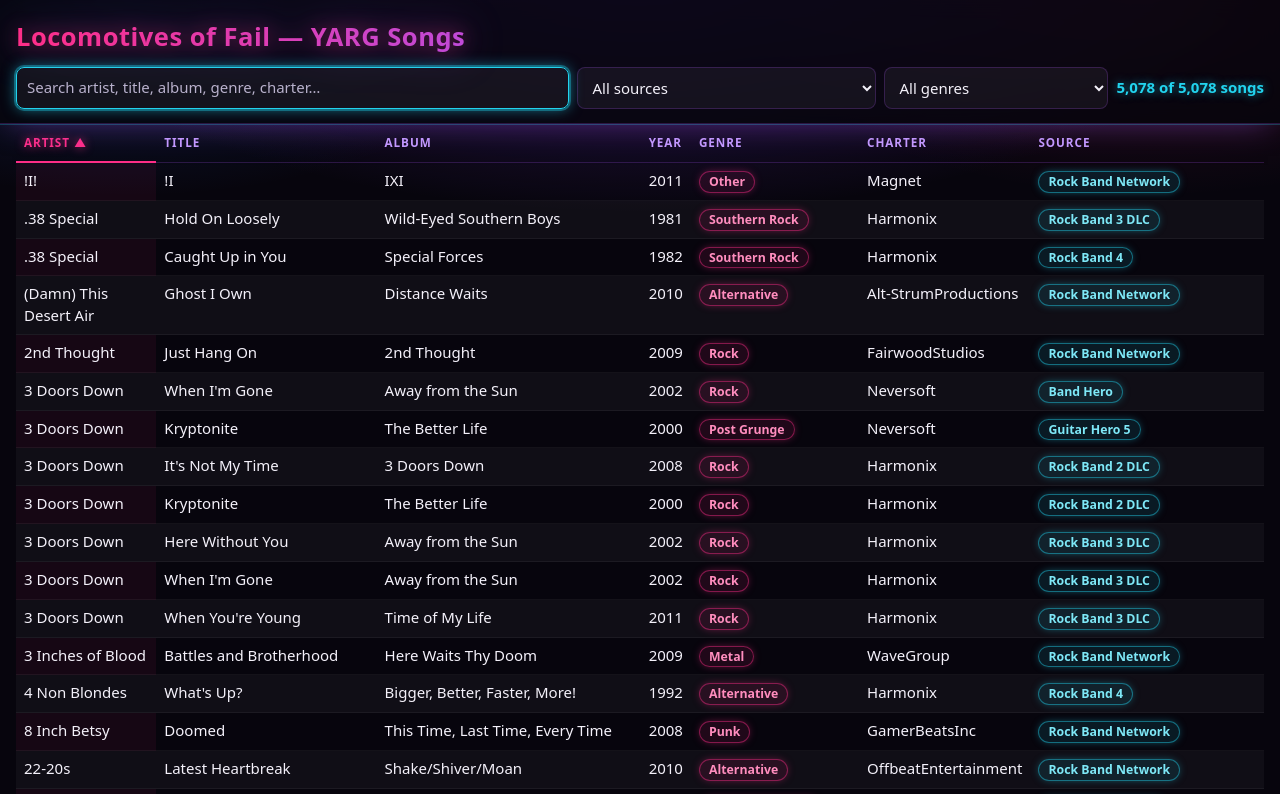
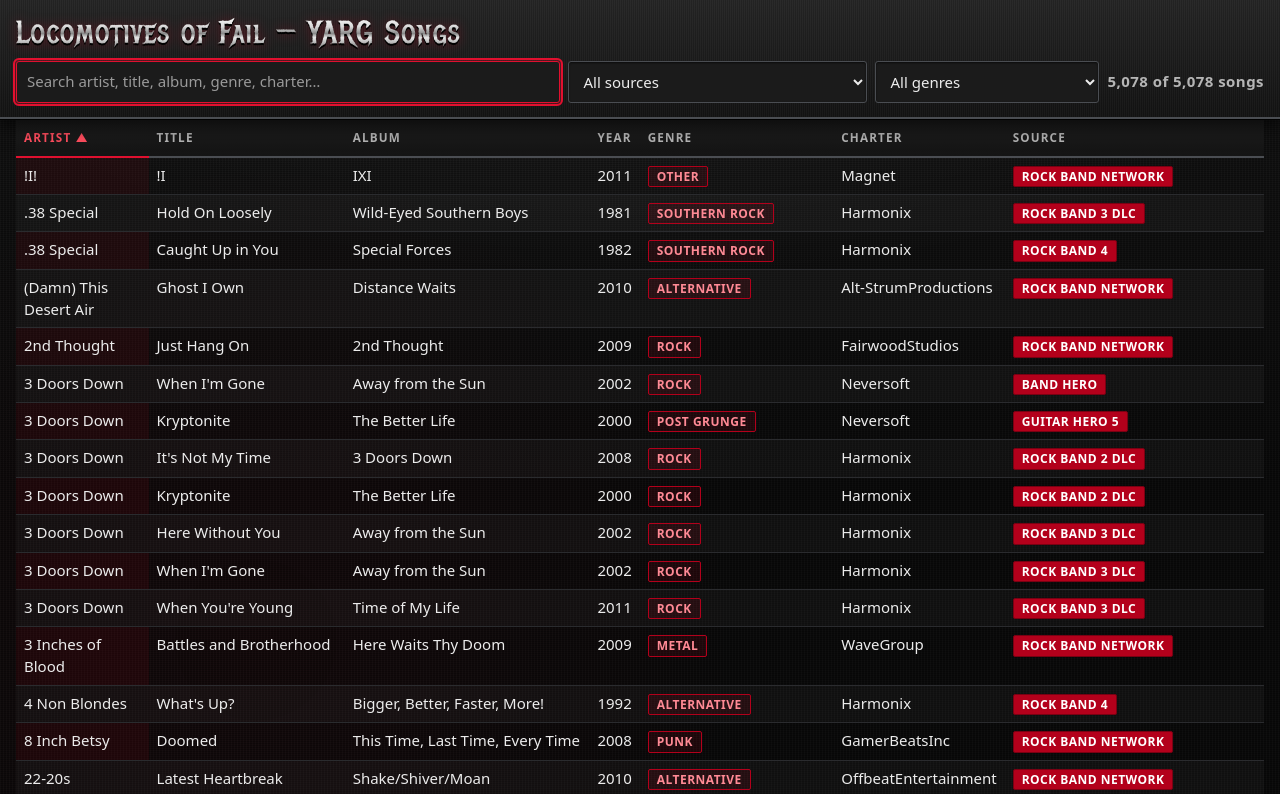
Before and after one commit to jstnlef/yarg-songs, a plain HTML site: page index.html in a window 1280 px wide. Shown: the top 794 px of the page. Drawn offline with Linux system fonts and the light colour scheme.

Commit message:
Classic metal restyle

```diff
--- a/index.html
+++ b/index.html
@@ -1,37 +1,47 @@
 <!doctype html><html lang="en"><head><meta charset="utf-8"><meta name="viewport" content="width=device-width,initial-scale=1">
-<title>Locomotives of Fail — YARG Songs</title><style>
-:root{--bg:#07050D;--fg:#F4F1FA;--mut:#B9B2CC;--pink:#FF2E88;--cyan:#22D3EE;--vio:#A855F7;--vio2:#C49BFF;--row:rgba(255,255,255,.035);--line:rgba(168,85,247,.22)}
+<title>Locomotives of Fail — YARG Songs</title><link rel="preconnect" href="https://fonts.googleapis.com"><link rel="preconnect" href="https://fonts.gstatic.com" crossorigin>
+<link href="https://fonts.googleapis.com/css2?family=Metal+Mania&display=swap" rel="stylesheet">
+<style>
+:root{--bg:#0A0A0A;--char:#161616;--fg:#ECECEC;--mut:#B5B5B5;--red:#B3001B;--red2:#E0102F;--redt:#FF4D5E;--steel:#4A4D52;--steel2:#6B6F75}
 *{box-sizing:border-box}html{background:var(--bg)}
-body{margin:0;min-height:100vh;color:var(--fg);font:15px/1.45 system-ui,-apple-system,sans-serif;
-background:radial-gradient(ellipse 70% 45% at 50% -5%,rgba(124,58,237,.38),transparent 70%),radial-gradient(ellipse 45% 35% at 10% 0%,rgba(37,99,235,.25),transparent 70%),radial-gradient(ellipse 45% 35% at 90% 0%,rgba(255,46,136,.16),transparent 70%),var(--bg);background-attachment:fixed}
-header{padding:18px 16px 14px;position:sticky;top:0;z-index:2;background:rgba(7,5,13,.82);backdrop-filter:blur(10px);-webkit-backdrop-filter:blur(10px);border-bottom:1px solid var(--line);box-shadow:0 1px 0 rgba(34,211,238,.25),0 8px 30px -12px rgba(168,85,247,.5)}
-h1{margin:0 0 12px;font-size:1.7em;font-weight:800;letter-spacing:.02em;background:linear-gradient(90deg,var(--pink),var(--vio) 50%,var(--cyan));-webkit-background-clip:text;background-clip:text;color:transparent;filter:drop-shadow(0 0 10px rgba(255,46,136,.45)) drop-shadow(0 0 22px rgba(168,85,247,.35))}
+body{margin:0;min-height:100vh;color:var(--fg);font:15px/1.45 system-ui,-apple-system,"Segoe UI",sans-serif;
+background:
+repeating-linear-gradient(90deg,rgba(255,255,255,.018) 0 1px,transparent 1px 3px),
+repeating-linear-gradient(0deg,rgba(0,0,0,.25) 0 1px,transparent 1px 2px),
+radial-gradient(ellipse 80% 50% at 50% 0%,rgba(255,255,255,.06),transparent 70%),
+radial-gradient(circle at 20% 80%,rgba(179,0,27,.06),transparent 40%),
+linear-gradient(180deg,#141414,#0A0A0A 60%);background-attachment:fixed}
+header{padding:16px 16px 14px;position:sticky;top:0;z-index:2;
+background:repeating-linear-gradient(90deg,rgba(255,255,255,.03) 0 1px,transparent 1px 2px),linear-gradient(180deg,#232323,#121212);
+border-bottom:2px solid var(--steel);box-shadow:0 1px 0 #000,0 6px 18px rgba(0,0,0,.7)}
+h1{margin:0 0 10px;font-family:"Metal Mania","UnifrakturCook",Impact,serif;font-weight:400;font-size:2.1em;letter-spacing:.03em;line-height:1.1;
+background:linear-gradient(180deg,#FFFFFF 0%,#D9D9D9 30%,#8A8A8A 50%,#E6E6E6 62%,#9A9A9A 85%,#F5F5F5 100%);-webkit-background-clip:text;background-clip:text;color:transparent;
+filter:drop-shadow(0 2px 0 #000) drop-shadow(0 0 6px rgba(179,0,27,.35))}
 h1 span{color:inherit}
 .ctl{display:flex;flex-wrap:wrap;gap:8px;align-items:center}
-input,select,button{background:rgba(255,255,255,.05);color:var(--fg);border:1px solid var(--line);border-radius:8px;padding:9px 10px;font:inherit;transition:box-shadow .15s,border-color .15s}
-select option{background:#140f1f}
-input{flex:1 1 240px}input::placeholder{color:var(--mut)}
-input:focus,select:focus,button:focus-visible{outline:none;border-color:var(--cyan);box-shadow:0 0 0 2px rgba(34,211,238,.35),0 0 14px rgba(34,211,238,.55)}
-#count{color:var(--cyan);font-weight:700;text-shadow:0 0 10px rgba(34,211,238,.6)}
-table{width:100%;border-collapse:separate;border-spacing:0}
-th{position:sticky;top:0;text-align:left;cursor:pointer;color:var(--vio2);padding:10px 8px;border-bottom:1px solid var(--line);user-select:none;white-space:nowrap;text-transform:uppercase;font-size:.78em;letter-spacing:.08em}
+input,select,button{background:#1B1B1B;color:var(--fg);border:1px solid var(--steel);border-radius:3px;padding:9px 10px;font:inherit;box-shadow:inset 0 1px 2px rgba(0,0,0,.6)}
+select option{background:#1B1B1B}
+input{flex:1 1 240px}input::placeholder{color:#9A9A9A}
+input:focus,select:focus,button:focus-visible{outline:2px solid var(--red2);outline-offset:1px;border-color:var(--red2);box-shadow:0 0 0 3px rgba(224,16,47,.25)}
+#count{color:var(--mut);font-weight:700;letter-spacing:.03em}
+table{width:100%;border-collapse:collapse}
+th{position:sticky;top:0;text-align:left;cursor:pointer;color:var(--mut);padding:10px 8px;border-bottom:2px solid var(--steel);user-select:none;white-space:nowrap;text-transform:uppercase;font-size:.78em;letter-spacing:.1em;background:linear-gradient(180deg,#1E1E1E,#141414)}
 th:hover{color:var(--fg)}
-th.s{color:var(--pink);text-shadow:0 0 10px rgba(255,46,136,.7);border-bottom:2px solid var(--pink)}
+th.s{color:var(--redt);border-bottom-color:var(--red2)}
 th.s::after{content:" ▲"}th.s.d::after{content:" ▼"}
-td{padding:7px 8px;border-bottom:1px solid rgba(255,255,255,.05);vertical-align:top}
-td.sc{background:rgba(255,46,136,.06)}
-tbody tr:nth-child(even) td{background-color:var(--row)}
-tbody tr{transition:box-shadow .15s,background .15s}
-tbody tr:hover td{background-color:rgba(168,85,247,.12)}
-tbody tr:hover{box-shadow:inset 3px 0 0 var(--cyan),0 0 18px -4px rgba(168,85,247,.6)}
+td{padding:7px 8px;border-bottom:1px solid #2A2B2E;vertical-align:top}
+td.sc{background:rgba(179,0,27,.10)}
+tbody tr:nth-child(even) td{background-color:rgba(255,255,255,.03)}
+tbody tr:hover td{background-color:rgba(255,255,255,.07)}
+tbody tr:hover{box-shadow:inset 3px 0 0 var(--red2)}
 main{padding:0 16px 16px}.pg{display:flex;gap:8px;justify-content:center;align-items:center;padding:14px;color:var(--mut)}
-button{cursor:pointer}button:disabled{opacity:.35;cursor:default}button:hover:not(:disabled){border-color:var(--pink);box-shadow:0 0 12px rgba(255,46,136,.5)}
-.pill{display:inline-block;padding:1px 9px;border-radius:999px;font-size:.82em;font-weight:600;white-space:nowrap;border:1px solid}
-.pill.s{color:#7EE8F7;background:rgba(34,211,238,.1);border-color:rgba(34,211,238,.45);box-shadow:0 0 8px -2px rgba(34,211,238,.5)}
-.pill.g{color:#FF8DBE;background:rgba(255,46,136,.1);border-color:rgba(255,46,136,.45);box-shadow:0 0 8px -2px rgba(255,46,136,.5)}
-@media(max-width:700px){thead{display:none}table,tbody,tr,td{display:block}
-tbody tr{margin:8px 0;padding:8px;border:1px solid var(--line);border-radius:10px;background:rgba(255,255,255,.03)}
-td{border:0;padding:2px 4px;background:none!important}td:before{content:attr(data-l)": ";color:var(--vio2);font-size:.8em;text-transform:uppercase;letter-spacing:.05em}
+button{cursor:pointer;background:linear-gradient(180deg,#2A2A2A,#171717)}button:disabled{opacity:.4;cursor:default}button:hover:not(:disabled){border-color:var(--red2)}
+.pill{display:inline-block;padding:1px 8px;border-radius:2px;font-size:.8em;font-weight:700;white-space:nowrap;border:1px solid;text-transform:uppercase;letter-spacing:.04em}
+.pill.s{color:#FFFFFF;background:var(--red);border-color:#7A0012}
+.pill.g{color:#FF8A95;background:rgba(179,0,27,.12);border-color:var(--red)}
+@media(max-width:700px){thead{display:none}table,tbody,tr,td{display:block}h1{font-size:1.7em}
+tbody tr{margin:8px 0;padding:8px;border:1px solid var(--steel);border-radius:3px;background:linear-gradient(180deg,#181818,#101010)}
+td{border:0;padding:2px 4px;background:none!important}td:before{content:attr(data-l)": ";color:var(--mut);font-size:.78em;text-transform:uppercase;letter-spacing:.06em}
 .sortm{display:inline-block}}
 @media(min-width:701px){.sortm{display:none}}
 </style></head><body>
```
